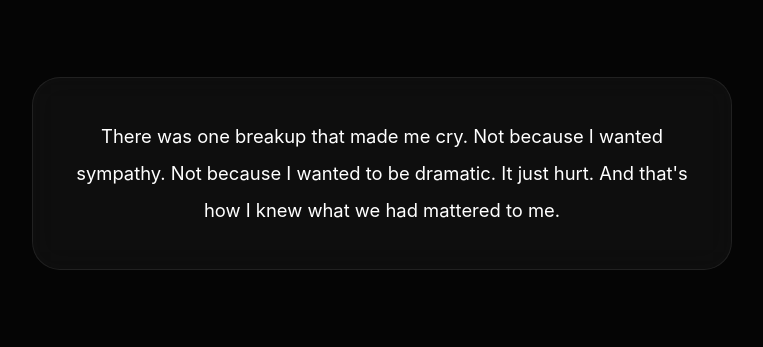
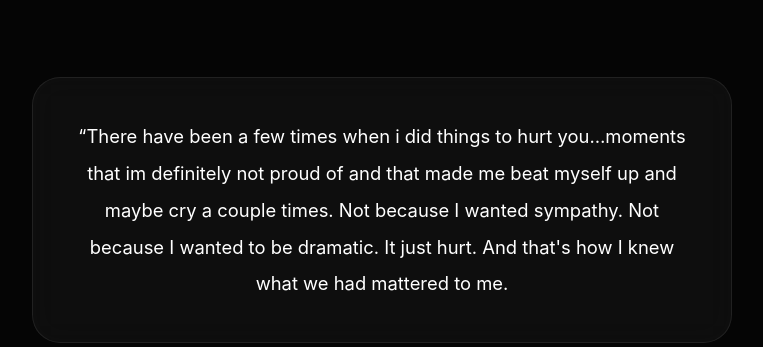
Before and after one commit to RaizelxGIT/-birthdaygiftforteni, a plain HTML site: page index.html in a window 1280 px wide. Shown: the part 8778-9125 px from the top of the page, without its empty margins (258-1021 px from the left). Drawn offline with nearby package versions, Linux system fonts and the light colour scheme.

Commit message:
first commit22

```diff
--- a/index.html
+++ b/index.html
@@ -95,9 +95,7 @@
 
         <article class="note reveal">
           <p>
-            There was one breakup that made me cry. Not because I wanted
-            sympathy. Not because I wanted to be dramatic. It just hurt. And
-            that's how I knew what we had mattered to me.
+         “There have been a few times when i did things to hurt you…moments that im definitely not proud of and that made me beat myself up and maybe cry a couple times. Not because I wanted sympathy. Not because I wanted to be dramatic. It just hurt. And that's how I knew what we had mattered to me.
           </p>
         </article>
              <article class="note reveal">
```
